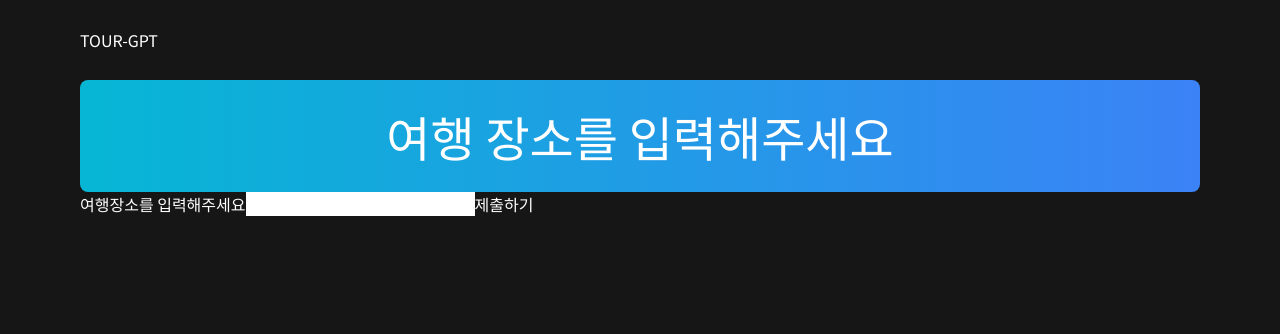
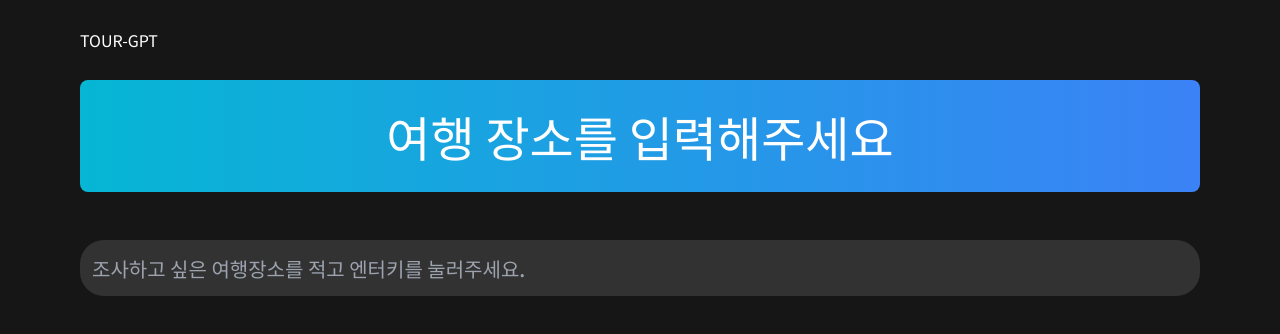
Before and after one commit to doodoodoong/world-tour-gpt, a Next.js app: page /main in a window 1280 px wide. Shown: the top 334 px of the page. Built offline with nearby package versions, Linux system fonts and the light colour scheme.

Commit message:
complete

```diff
--- a/app/api/completion/route.js
+++ b/app/api/completion/route.js
@@ -23,7 +23,6 @@ export async function POST(req) {
     messages: buildPrompt(prompt),
     temperature: 0.2,
   });
-
   const stream = OpenAIStream(response);
   return new StreamingTextResponse(stream);
 }
--- a/app/components/main/Introduce.js
+++ b/app/components/main/Introduce.js
@@ -31,6 +31,7 @@ export default function Introduce() {
       <div className="w-96 h-96">
         <Image alt="photo" src={tourPic} className="rounded-lg" />
       </div>
+      <div className="w-1"></div>
     </div>
   );
 }
--- a/app/components/main1/Input.js
+++ b/app/components/main1/Input.js
@@ -2,19 +2,30 @@
 import { useCompletion } from "ai/react";
 
 export default function Input() {
-  const { completion, input, handleInputChange, handleSubmit } = useCompletion({
+  let { completion, input, handleInputChange, handleSubmit } = useCompletion({
     api: "/api/completion",
   });
+
   return (
-    <div>
-      <p>{completion.split("\n")}</p>
-      <form onSubmit={handleSubmit}>
-        <label>
-          여행장소를 입력해주세요
-          <input value={input} onChange={handleInputChange} />
-        </label>
-        <button type="submit">제출하기</button>
-      </form>
+    <div className="mt-12 flex-col justify-center">
+      <div className="mb-12">
+        <text className="text-3xl leading-10">
+          {completion.replace(/(?=\d)/g, "\n")}
+        </text>
+      </div>
+      <div className="flex justify-center">
+        <form onSubmit={handleSubmit} className="w-full">
+          <input
+            className="w-full h-14 p-3 box-border rounded-3xl bg-[#323232] text-[#c2c2c2] text-xl font-[500]"
+            value={input}
+            onChange={handleInputChange}
+            placeholder="조사하고 싶은 여행장소를 적고 엔터키를 눌러주세요."
+          />
+          <button type="submit" className="hidden">
+            제출하기
+          </button>
+        </form>
+      </div>
     </div>
   );
 }
```
